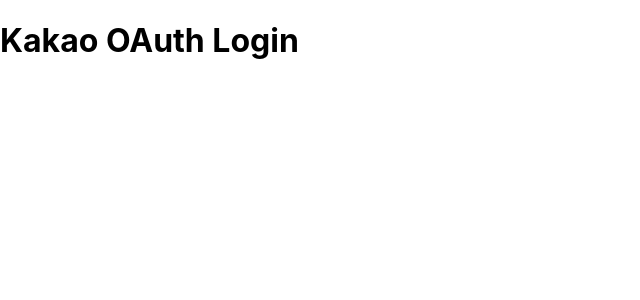
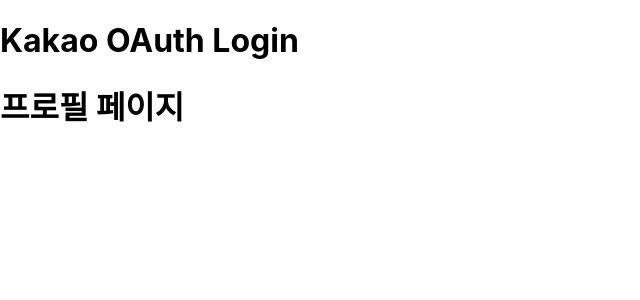
Before and after one commit to boogiewooki02/Kakao-OAuth-Login_FE, a React (Create React App) app: page /profile in a window 1280 px wide. Before the commit this address had no page. Shown: the top 300 px of the page, without its empty margins (0-640 px from the left). Built offline with nearby package versions, Linux system fonts and the light colour scheme.

Commit message:
description 추가

```diff
--- a/src/App.js
+++ b/src/App.js
@@ -1,15 +1,20 @@
 import { Routes, Route } from 'react-router-dom'
 import KakaoLoginButton from './components/KakaoLogin';
 import KakaoCallback from './components/KakaoCallback';
+import { useState } from 'react';
+import Profile from './components/Profile';
 
 
 function App() {
+  const [user, setUser] = useState(null);
+
   return (
     <div className="App">
       <h1>Kakao OAuth Login</h1>
         <Routes>
           <Route path="/" element={<KakaoLoginButton />} />
-          <Route path="/auth/kakao" element={<KakaoCallback />} />
+          <Route path="/auth/kakao" element={<KakaoCallback setUser={setUser} />} />
+          <Route path="/profile" element={<Profile user={user} />} />
         </Routes>
     </div>
   );
--- a/src/components/KakaoCallback.jsx
+++ b/src/components/KakaoCallback.jsx
@@ -1,33 +1,44 @@
 import { useEffect } from "react";
 import { useNavigate } from "react-router-dom";
-import axios from 'axios';
+import axios from "axios";
 
-
-const KakaoCallback =() => {
+const KakaoCallback = ({ setUser }) => {
   const navigate = useNavigate();
 
   useEffect(() => {
     const url = new URL(window.location.href);
-    const code = url.searchParams.get('code');
+    const code = url.searchParams.get("code");
 
     if (code) {
       // 인가 코드(code)를 Django 서버로 전송
-      axios.post('http://localhost:8000/auth/kakao/login/', {
-        code: code,
-      })
-      .then(response => {
-        console.log(response.data);
-        navigate('/');
-      })
-      .catch(error => {
-        console.log("Error: ", error);
-      })
+      axios
+        .post("http://localhost:8000/auth/kakao/register/", {
+          access_code: code,
+          description: '소개하는글입니다.',
+        })
+        .then((response) => {
+          console.log(response.data);
+          const accessCode = response.data.access_code;
+          localStorage.setItem("access_code", accessCode);
+
+          // axios
+          //   .get("http://localhost:8000/auth/verify/", {
+          //     headers: {
+          //       Authorization: `Bearer ${accessCode}`,
+          //     },
+          //   })
+          //   .then((response) => {
+          //     setUser(response.data);
+          //     navigate("/profile");
+          //   });
+        })
+        .catch((error) => {
+          console.log("Registration Error: ", error);
+        });
     }
   }, [navigate]);
 
-  return (
-    <div>Loading...</div>
-  )
-}
+  return <div>Loading...</div>;
+};
 
 export default KakaoCallback;
--- /dev/null
+++ b/src/components/Profile.jsx
@@ -0,0 +1,11 @@
+const Profile = ({ user }) => {
+
+  return (
+    <div>
+      <h1>프로필 페이지</h1>
+
+    </div>
+  )
+}
+
+export default Profile;
```
